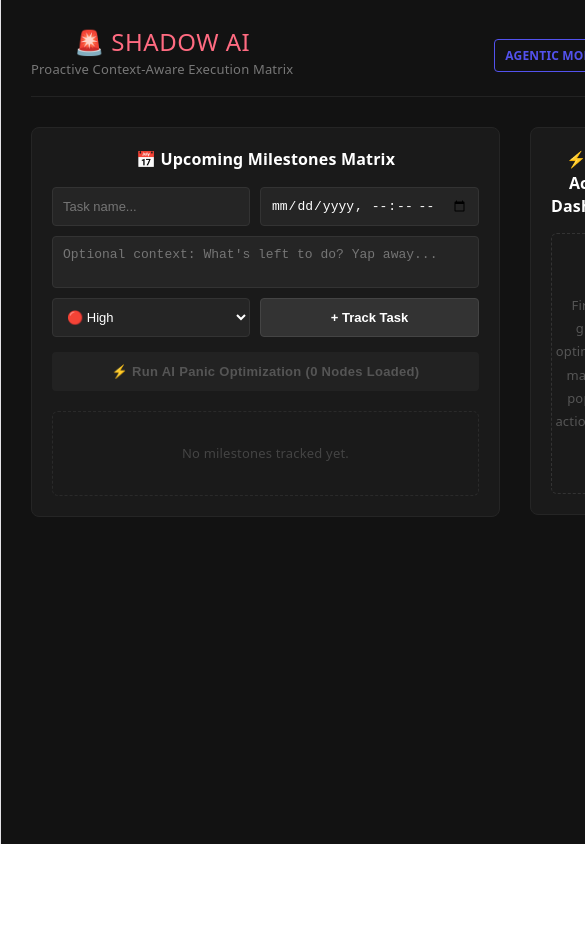
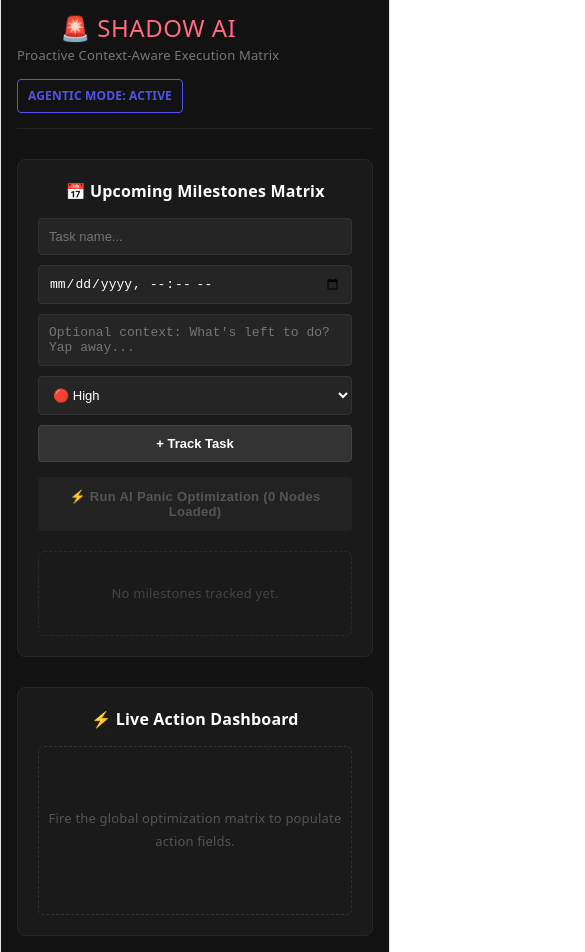
Before and after one commit to Sanchita-InLoop/Shadow_AI, a React app in the folder Frontend/: page / in a window 390 px wide. Shown: the top 952 px of the page, 585 px wide, since content can reach past the window. Before the commit the page ends 844 px from the top, so only its background shows below. Built offline with nearby package versions, Linux system fonts and the light colour scheme; the HTML template or start-up script is replaced by a standard one.

Commit message:
fix: responsive layout for mobile

```diff
--- a/Frontend/src/App.jsx
+++ b/Frontend/src/App.jsx
@@ -140,7 +140,7 @@ function App() {
   };
 
   return (
-    <div style={{ padding: '30px', fontFamily: 'system-ui, sans-serif', maxWidth: '1200px', margin: '0 auto', color: '#e0e0e0', minHeight: '100vh', backgroundColor: '#121212', boxSizing: 'border-box' }}>
+    <div className="shadow-ai-app" style={{ padding: '30px', fontFamily: 'system-ui, sans-serif', maxWidth: '1200px', margin: '0 auto', color: '#e0e0e0', minHeight: '100vh', backgroundColor: '#121212', boxSizing: 'border-box' }}>
 
       {/* ── Panic banner ── */}
       {isPanic && (
@@ -152,12 +152,12 @@ function App() {
         </div>
       )}
 
-      <header style={{ borderBottom: '1px solid #222', paddingBottom: '15px', marginBottom: '30px', display: 'flex', justifyContent: 'space-between', alignItems: 'center' }}>
+      <header className="shadow-ai-header" style={{ borderBottom: '1px solid #222', paddingBottom: '15px', marginBottom: '30px', display: 'flex', justifyContent: 'space-between', alignItems: 'center' }}>
         <div>
           <h1 style={{ color: isPanic ? '#ff4757' : '#ff6b81', margin: 0, fontSize: '24px', letterSpacing: '0.5px' }}>🚨 SHADOW AI</h1>
           <p style={{ color: '#777', margin: '5px 0 0 0', fontSize: '13px' }}>Proactive Context-Aware Execution Matrix</p>
         </div>
-        <div style={{ display: 'flex', gap: '10px', alignItems: 'center' }}>
+        <div className="shadow-ai-header-badges" style={{ display: 'flex', gap: '10px', alignItems: 'center' }}>
           {localUrgency && deadlines.length > 0 && (
             <span style={{ fontSize: '12px', color: localUrgency.color, border: `1px solid ${localUrgency.color}`, padding: '4px 10px', borderRadius: '4px', fontWeight: 'bold' }}>
               {localUrgency.label}
@@ -167,13 +167,13 @@ function App() {
         </div>
       </header>
 
-      <div style={{ display: 'grid', gridTemplateColumns: '1fr 1.2fr', gap: '30px', alignItems: 'start' }}>
+      <div className="shadow-ai-grid" style={{ display: 'grid', gridTemplateColumns: '1fr 1.2fr', gap: '30px', alignItems: 'start' }}>
 
         {/* ── LEFT: Deadline Tracker ── */}
         <section style={card}>
           <h3 style={{ margin: '0 0 15px 0', fontSize: '16px', color: '#fff' }}>📅 Upcoming Milestones Matrix</h3>
 
-          <form onSubmit={addDeadline} style={{ display: 'grid', gridTemplateColumns: '2fr 1fr', gap: '10px', marginBottom: '15px' }}>
+          <form onSubmit={addDeadline} className="shadow-ai-form" style={{ display: 'grid', gridTemplateColumns: '2fr 1fr', gap: '10px', marginBottom: '15px' }}>
             <input type="text" placeholder="Task name..." value={newTask} onChange={e => setNewTask(e.target.value)} style={inp} required />
             <input type="datetime-local" value={newDate} onChange={e => setNewDate(e.target.value)} style={inp} required />
             <textarea placeholder="Optional context: What's left to do? Yap away..." value={newDescription} onChange={e => setNewDescription(e.target.value)} rows={2} style={{ ...inp, gridColumn: 'span 2', resize: 'none' }} />
@@ -202,7 +202,7 @@ function App() {
                   <div key={d.id} style={{ display: 'flex', flexDirection: 'column', background: '#222', borderRadius: '6px', borderLeft: '4px solid #5352ed', overflow: 'hidden', padding: '14px 16px', gap: '10px' }}>
                     <div style={{ fontSize: '11px', color: '#5352ed', fontWeight: 'bold', textTransform: 'uppercase', letterSpacing: '0.5px' }}>✏️ Editing Task</div>
                     <input type="text" placeholder="Task name..." value={editForm.task} onChange={e => setEditForm(f => ({ ...f, task: e.target.value }))} style={inp} />
-                    <div style={{ display: 'grid', gridTemplateColumns: '1.3fr 1fr', gap: '10px' }}>
+                    <div className="shadow-ai-edit-row" style={{ display: 'grid', gridTemplateColumns: '1.3fr 1fr', gap: '10px' }}>
                       <input type="datetime-local" value={editForm.deadline} onChange={e => setEditForm(f => ({ ...f, deadline: e.target.value }))} style={inp} />
                       <select value={editForm.importance} onChange={e => setEditForm(f => ({ ...f, importance: e.target.value }))} style={inp}>
                         {Object.entries(IMPORTANCE_LABEL).map(([v, l]) => <option key={v} value={v}>{l}</option>)}
@@ -225,8 +225,8 @@ function App() {
 
               return (
                 <div key={d.id} style={{ display: 'flex', flexDirection: 'column', background: '#222', borderRadius: '6px', borderLeft: `4px solid ${IMPORTANCE_COLOR[d.importance]}`, overflow: 'hidden' }}>
-                  <div style={{ display: 'flex', justifyContent: 'space-between', alignItems: 'center', padding: '14px 16px' }}>
-                    <div style={{ maxWidth: '76%' }}>
+                  <div className="shadow-ai-task-row" style={{ display: 'flex', justifyContent: 'space-between', alignItems: 'center', padding: '14px 16px' }}>
+                    <div className="shadow-ai-task-info" style={{ maxWidth: '76%' }}>
                       <div style={{ fontWeight: 'bold', color: '#fff', fontSize: '14px', wordBreak: 'break-word' }}>{d.task}</div>
                       <div style={{ fontSize: '11px', color: '#aaa', marginTop: '4px', display: 'flex', alignItems: 'center', gap: '8px', flexWrap: 'wrap' }}>
                         <span>⏰ {new Date(d.deadline).toLocaleString()}</span>
@@ -315,7 +315,7 @@ function App() {
 
                     return (
                       <div key={step.stepNumber} style={{ display: 'flex', flexDirection: 'column', background: '#222', borderRadius: '6px', overflow: 'hidden', borderLeft: `2px solid ${accentColor}` }}>
-                        <div style={{ padding: '14px 16px', display: 'flex', justifyContent: 'space-between', alignItems: 'flex-start', gap: '10px' }}>
+                        <div className="shadow-ai-step-row" style={{ padding: '14px 16px', display: 'flex', justifyContent: 'space-between', alignItems: 'flex-start', gap: '10px' }}>
                           <div style={{ minWidth: 0, flex: 1 }}>
                             <div style={{ display: 'flex', alignItems: 'center', gap: '6px', marginBottom: '6px', flexWrap: 'wrap' }}>
                               <span style={{ fontSize: '10px', background: 'rgba(255,255,255,0.05)', color: '#888', padding: '2px 6px', borderRadius: '3px', textTransform: 'uppercase', fontWeight: 'bold', letterSpacing: '0.3px' }}>
@@ -355,6 +355,42 @@ function App() {
           0%, 100% { opacity: 1; }
           50%       { opacity: 0.85; }
         }
+
+        /* ── Responsive overrides ──────────────────────────────────────── */
+        @media (max-width: 768px) {
+          .shadow-ai-app {
+            padding: 16px !important;
+          }
+          .shadow-ai-header {
+            flex-direction: column !important;
+            align-items: flex-start !important;
+            gap: 12px;
+          }
+          .shadow-ai-header-badges {
+            flex-wrap: wrap;
+          }
+          .shadow-ai-grid {
+            grid-template-columns: 1fr !important;
+          }
+          .shadow-ai-form {
+            grid-template-columns: 1fr !important;
+          }
+          .shadow-ai-form textarea {
+            grid-column: span 1 !important;
+          }
+          .shadow-ai-edit-row {
+            grid-template-columns: 1fr !important;
+          }
+          .shadow-ai-task-row {
+            flex-wrap: wrap;
+          }
+          .shadow-ai-task-info {
+            max-width: 100% !important;
+          }
+          .shadow-ai-step-row {
+            flex-wrap: wrap;
+          }
+        }
       `}</style>
     </div>
   );
```
